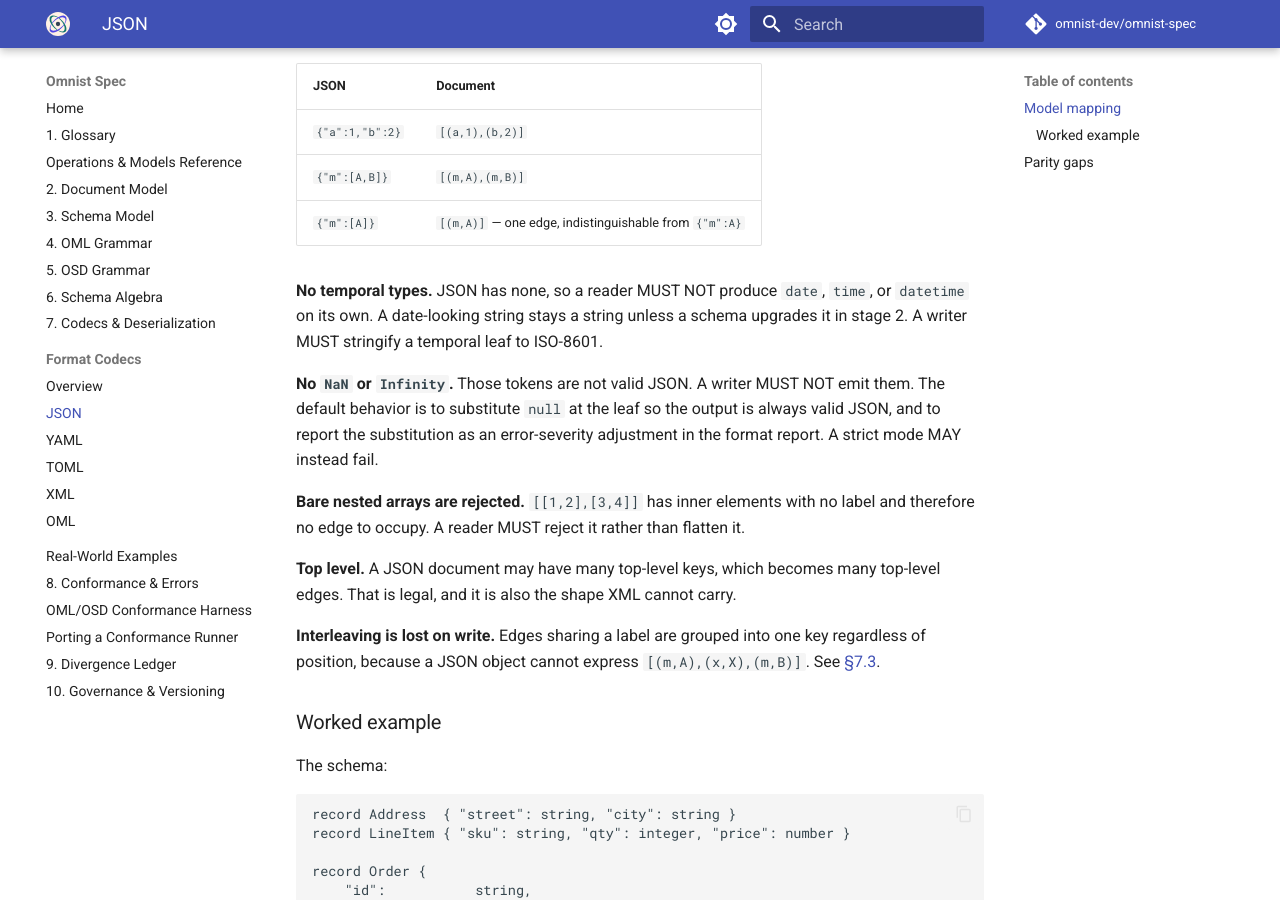
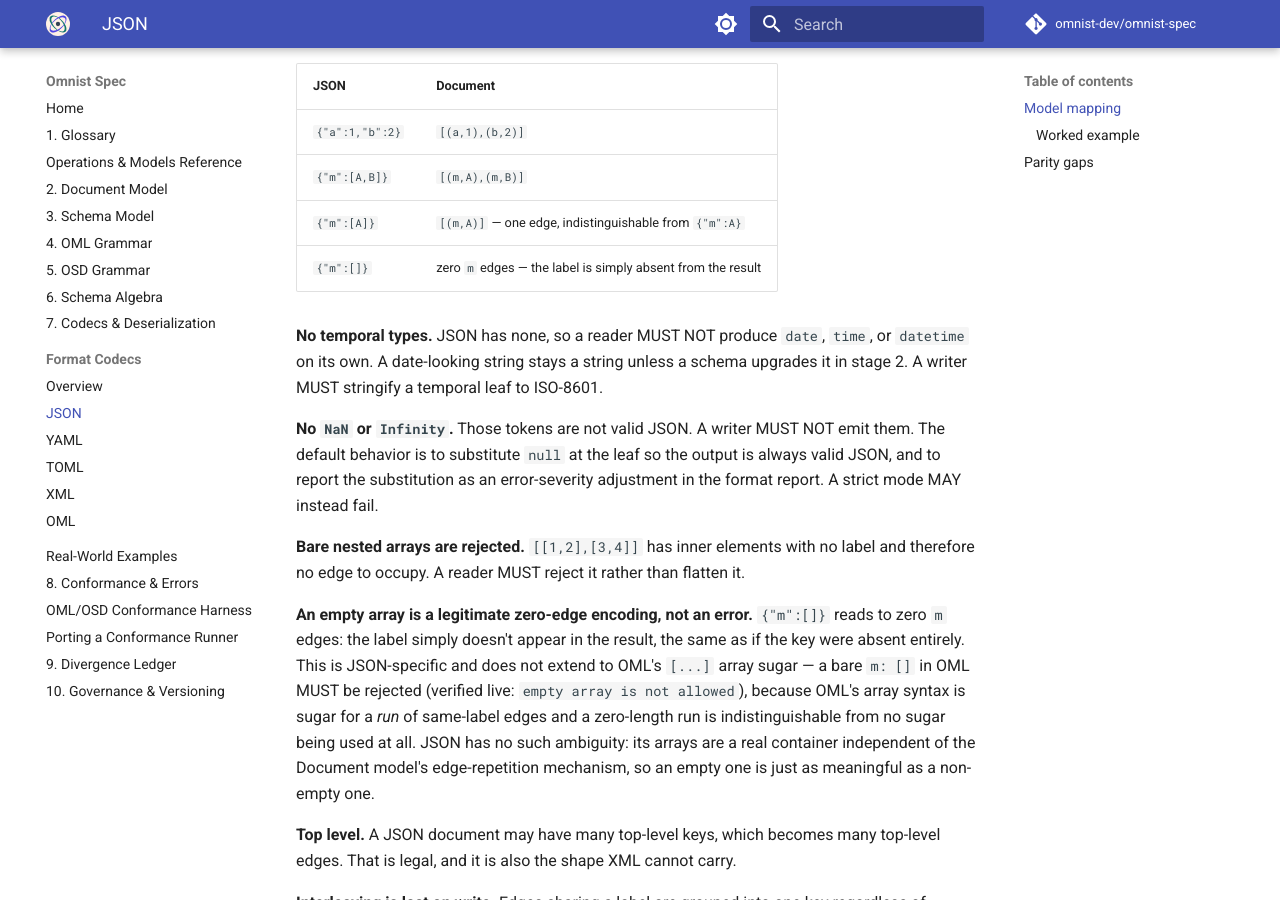
Before and after one commit to omnist-dev/omnist-spec, an MkDocs documentation site: the page built from docs/formats/json.md, in a window 1280 px wide and 900 px high, scrolled down 260 px. Built offline with MkDocs 1.6.1 and Material for MkDocs 9.7.7, drawn with Linux system fonts in a browser that asks for light colours; comment, search, counter and statistics services are not loaded.

Commit message:
Document JSON empty-array-value behavior (#38)
Decided, and verified live, that {"m":[]} is a legitimate zero-edge
encoding, not an error: the label simply doesn't appear in the resulting
Document. This does not extend to OML's [...] array sugar, where a bare
`m: []` is correctly rejected (a zero-length run there is indistinguishable
from no sugar at all) -- JSON's array is a real container independent of the
edge-repetition mechanism, so an empty one is meaningful. Added a
model-mapping row, a paragraph explaining the OML contrast, and a
test-suite/formats-json/json.json vector.

Fixes #38

```diff
--- a/docs/formats/json.md
+++ b/docs/formats/json.md
@@ -11,6 +11,7 @@ is not a value in the model, it is the same label occurring more than once.
 | `{"a":1,"b":2}` | `[(a,1),(b,2)]` |
 | `{"m":[A,B]}` | `[(m,A),(m,B)]` |
 | `{"m":[A]}` | `[(m,A)]` — one edge, indistinguishable from `{"m":A}` |
+| `{"m":[]}` | zero `m` edges — the label is simply absent from the result |
 
 **No temporal types.** JSON has none, so a reader MUST NOT produce `date`,
 `time`, or `datetime` on its own. A date-looking string stays a string unless a
@@ -25,6 +26,17 @@ error-severity adjustment in the format report. A strict mode MAY instead fail.
 **Bare nested arrays are rejected.** `[[1,2],[3,4]]` has inner elements with no
 label and therefore no edge to occupy. A reader MUST reject it rather than
 flatten it.
+
+**An empty array is a legitimate zero-edge encoding, not an error.**
+`{"m":[]}` reads to zero `m` edges: the label simply doesn't appear in the
+result, the same as if the key were absent entirely. This is JSON-specific
+and does not extend to OML's `[...]` array sugar — a bare `m: []` in OML MUST
+be rejected (verified live: `empty array is not allowed`), because OML's
+array syntax is sugar for a *run* of same-label edges and a zero-length run
+is indistinguishable from no sugar being used at all. JSON has no such
+ambiguity: its arrays are a real container independent of the Document
+model's edge-repetition mechanism, so an empty one is just as meaningful as
+a non-empty one.
 
 **Top level.** A JSON document may have many top-level keys, which becomes many
 top-level edges. That is legal, and it is also the shape XML cannot carry.
```
Also changed, not shown: 1 other file.
